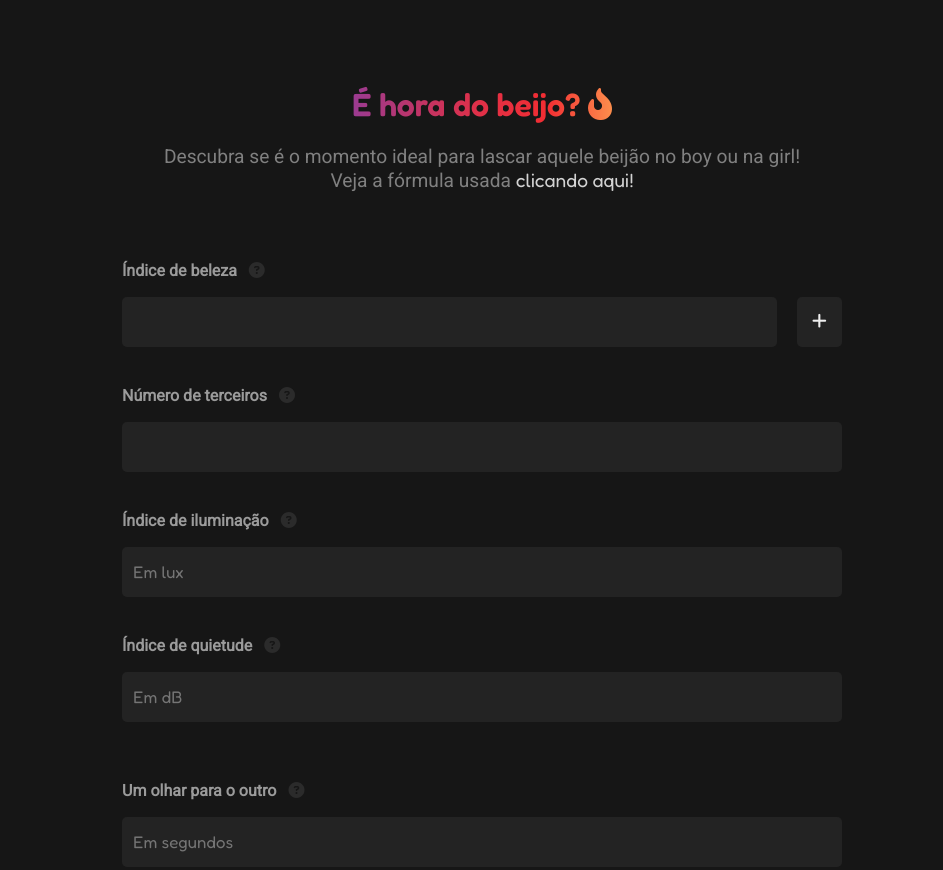
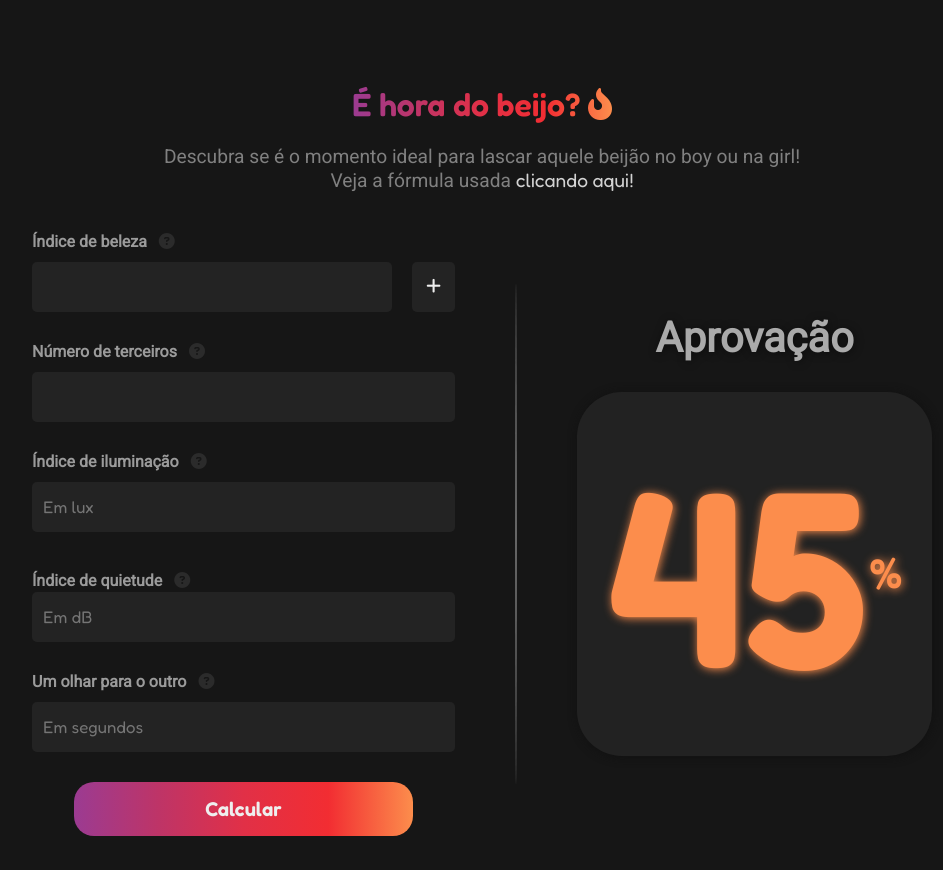
Before and after one commit to Felipstein/timetokiss, a website with bundled scripts: page index.html in a window 1280 px wide. Shown: the top 870 px of the page, without its empty margins (158-1101 px from the left). Built offline with nearby package versions, Linux system fonts and the light colour scheme.

Commit message:
Container do Resultado adicionado

```diff
--- a/assets/js/evaluators.js
+++ b/assets/js/evaluators.js
@@ -76,10 +76,10 @@ function removeEvaluator(id) {
 function addEvaluatorHTML() {
     return `
         <div class="input-container">
-            <input type="number" class="p1_styler" id="p1" placeholder="Nota média do 1º avaliador" />
+            <input type="number" class="p1_styler" id="p1" placeholder="" />
             <button class="button_evaluator" id="add_evaluator"><i class="fa-solid fa-plus"></i></button>
         </div>
     `
 }
 
-export default () => [document.getElementById('p1'), ...evaluators.map(evaluator => document.getElementById(evaluator.id))]
+export default () => [document.getElementById('p1'), ...evaluators.map(evaluator => document.getElementById(evaluator.id)).filter(evaluator => evaluator != undefined)]
--- a/assets/js/mood.js
+++ b/assets/js/mood.js
@@ -1,4 +1,4 @@
-export function p1(...a) {
+export function p1(a) {
     return a.reduce((total, value) => total + value) / (5 * a.length)
 }
 
--- a/assets/styles/style.css
+++ b/assets/styles/style.css
@@ -77,7 +77,6 @@ a:hover {
     display: flex;
     flex-direction: column;
     gap: 30px;
-    width: 80%;
     justify-content: center;
     align-content: center;
     margin: auto;
@@ -92,6 +91,7 @@ a:hover {
 .form-group label {
     color: #9b9b9b;
     font-weight: bolder;
+    height: 25px;
 }
 
 .form-group label i {
@@ -181,7 +181,9 @@ a:hover {
     box-shadow: 1px 1px 20px rgb(155, 59, 146);
 }
 
-.tooltip .tooltiptext {
+.tooltiptext {
+    position: absolute;
+    top: 0;
     visibility: hidden;
     padding-left: 15px;
     position: relative;
@@ -198,6 +200,69 @@ a:hover {
     line-height: 20px;
 }
 
-.tooltip:hover .tooltiptext {
+.tooltip:hover ~ .tooltiptext, .tooltiptext:hover {
     visibility: visible;
 }
+
+.form-and-result {
+    display: flex;
+    flex-direction: row;
+    align-items: center;
+    gap: 60px;
+}
+
+#separator {
+    background-image: linear-gradient(#444, #666, #444);
+    width: 3px;
+    border-radius: 50%;
+    height: 500px;
+}
+
+.result-container {
+    width: 50%;
+    display: flex;
+    flex-direction: column;
+    align-items: center;
+    gap: 30px;
+}
+
+.result-container h2 {
+    font-size: 2.6em;
+    user-select: none;
+    color: #aaa;
+    text-shadow: 1px 1px 10px #00000075;
+}
+
+.result-content {
+    width: 100%;
+    min-height: 300px;
+    background-color: #222;
+    border-radius: 45px;
+    box-shadow: 1px 1px 10px #111;
+    transition-property: box-shadow border-color;
+    transition: 0.15s ease-in-out;
+    border: 1px solid transparent;
+    padding: 30px 25px;
+    text-align: center;
+}
+
+.result-content:hover {
+    box-shadow: 1px 1px 20px #9b3b9285;
+    border-color: #f22d32;
+}
+
+.result-content h1 {
+    font-family: 'Fredoka';
+    color: #fc8d4c;
+    font-size: 2.6em;
+    text-shadow: 1px 1px 10px;
+}
+
+.result-content h1 strong {
+    font-size: 6em;
+}
+
+.result-content h1 span {
+    position: relative;
+    bottom: 78px;
+}
--- a/index.html
+++ b/index.html
@@ -30,11 +30,10 @@
                     <div class="form-group" id="p1-group">
                         <label for="p1">
                             Índice de beleza
-                            <i class="fa-solid fa-circle-question tooltip">
+                            <i class="fa-solid fa-circle-question tooltip"></i>
                             <span class="tooltiptext">
                                 Expressa a elegância de um ambiente dada por cada avaliador. A média deve ser entre -∞ e 100.
                             </span>
-                            </i>
                         </label>
                         <div id="evaluators">
                             <div class="input-container">
@@ -46,42 +45,47 @@
                     <div class="form-group">
                         <label for="p2">
                             Número de terceiros
-                            <i class="fa-solid fa-circle-question tooltip">
+                            <i class="fa-solid fa-circle-question tooltip"></i>
                             <span class="tooltiptext">Número de pessoas prestando atenção no casal.</span>
-                            </i>
                         </label>
                         <input type="number" id="p2" placeholder="" min="0"/>
                     </div>
                     <div class="form-group">
                         <label for="p3">
                             Índice de iluminação
-                            <i class="fa-solid fa-circle-question tooltip">
+                            <i class="fa-solid fa-circle-question tooltip"></i>
                             <span class="tooltiptext">Grau de iluminação. O valor deve ser maior que zero.</span>
-                            </i>
                         </label>
                         <input type="number" id="p3" placeholder="Em lux" min="1"/>
                     </div>
                     <div class="form-group">
                         <label for="p4">
                             Índice de quietude
-                            <i class="fa-solid fa-circle-question tooltip">
+                            <i class="fa-solid fa-circle-question tooltip"></i>
                             <span class="tooltiptext">Nível de ruído na área.</span>
-                            </i>
                         </label>
                         <input type="number" id="p4" placeholder="Em dB" />
                     </div>
                     <div class="form-group">
                         <label for="p5">
                             Um olhar para o outro
-                            <i class="fa-solid fa-circle-question tooltip">
+                            <i class="fa-solid fa-circle-question tooltip"></i>
                             <span class="tooltiptext">Número de segundos olhando um para o outro em silêncio.</span>
-                            </i>
                         </label>
                         <input type="number" id="p5" placeholder="Em segundos" min="0"/>
                     </div>
 
                     <button type="submit" id="calc">Calcular</button>
                 </form>
+            </div>
+            <div id="separator"></div>
+            <div class="result-container">
+                <h2>Aprovação</h2>
+                <div class="result-content">
+                    <h1>
+                        <strong>45</strong><span>%</span>
+                    </h1>
+                </div>
             </div>
         </div>
     </main>
```
Lines whose indentation alone changed are shown as unchanged.
